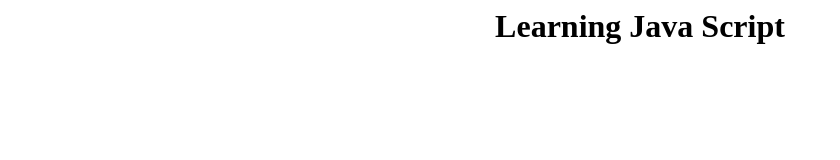
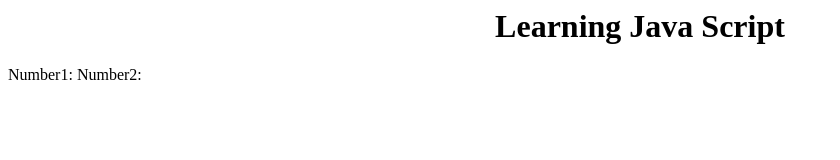
Before and after one commit to akash2011/MY-JS, a plain HTML site: page index.html in a window 1280 px wide. Shown: the whole page, without its empty margins (0-840 px from the left). Drawn offline with Linux system fonts and the light colour scheme.

Commit message:
Update index.html

```diff
--- a/index.html
+++ b/index.html
@@ -7,6 +7,9 @@
 
 <h1 align="center"> Learning Java Script </h1>
 
+Number1:
+Number2:
+
 </body>
 
 
```
